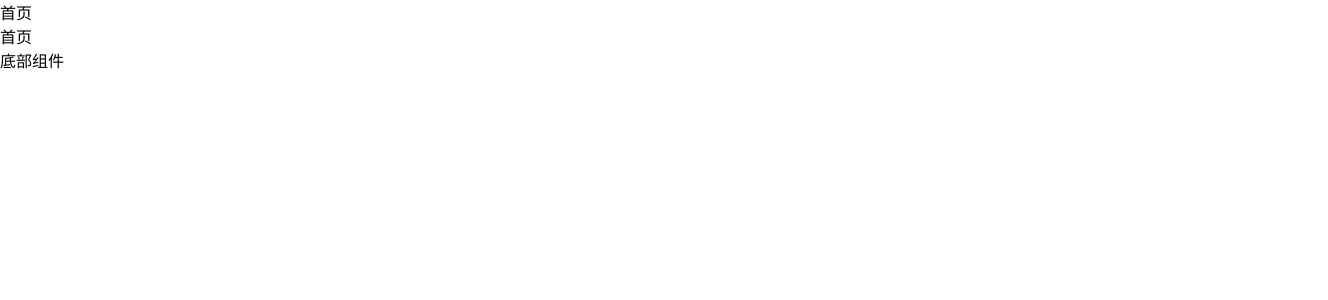
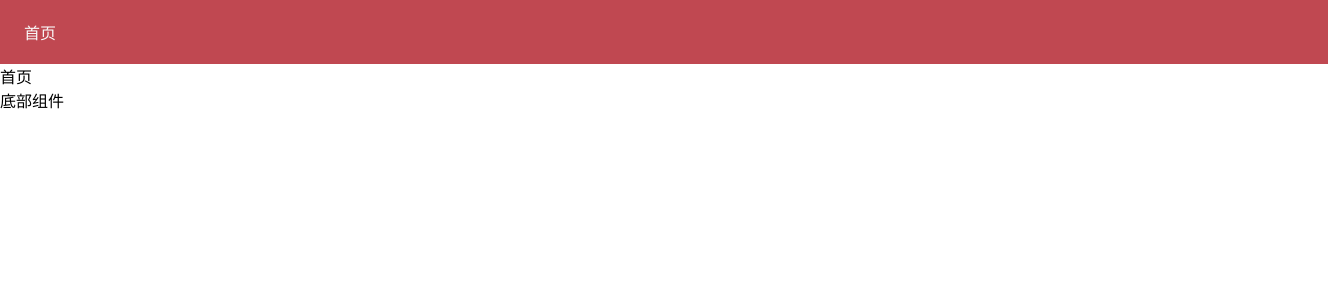
Before and after one commit to Gokoud/blockchian-web, a Vue app: page / in a window 1280 px wide. Shown: the top 300 px of the page, 1328 px wide, since content can reach past the window. Built offline with nearby package versions, Linux system fonts and the light colour scheme.

Commit message:
Add css footer and header component

```diff
--- a/src/components/ms-footer/ms-footer.vue
+++ b/src/components/ms-footer/ms-footer.vue
@@ -6,5 +6,5 @@
 </script>
 
 <style scoped lang='scss'>
-@import 'ms-footer.scss';
+@import 'ms-footer';
 </style>
--- a/src/components/ms-header/ms-header.scss
+++ b/src/components/ms-header/ms-header.scss
@@ -0,0 +1,10 @@
+header {
+  display: flex;
+  align-items: center;
+  width: 100%;
+  height: 64px;
+  padding: 0 24px;
+  background-color: $primary-color;
+  font-size: $text-md-size;
+  color: $text-light-color;
+}
--- a/src/components/ms-header/ms-header.vue
+++ b/src/components/ms-header/ms-header.vue
@@ -24,5 +24,5 @@ const routerList = computed(() => router.options.routes.map((route) => {
 </script>
 
 <style scoped lang='scss'>
-@import 'ms-header';
+@import './ms-header.scss';
 </style>
--- a/src/style/common.scss
+++ b/src/style/common.scss
@@ -3,6 +3,7 @@ $primary-color: #c04851;
 $background-color: #f1939c;
 $text-drak-color: #7a7374;
 $text-lightest-color: #d4c8ca;
+$text-light-color: #f9f9f9;
 // 字体
 $text-xs-size: 12px;
 $text-sm-size: 14px;
```
